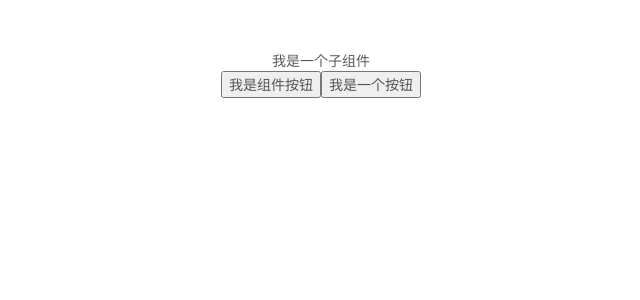
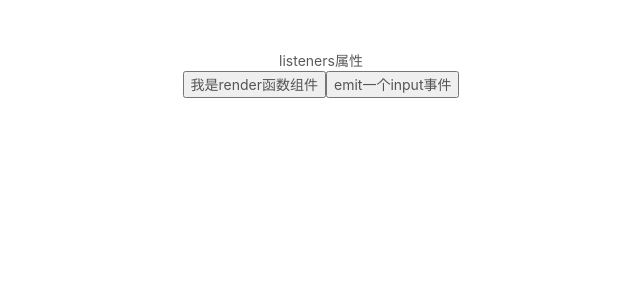
Before and after one commit to zhuqingsong59/vue2-test, a Vue app: page / in a window 1280 px wide. Shown: the top 300 px of the page, without its empty margins (319-959 px from the left). Built offline with nearby package versions, Linux system fonts and the light colour scheme.

Commit message:
改改文字

```diff
--- a/src/components/listeners.vue
+++ b/src/components/listeners.vue
@@ -1,6 +1,6 @@
 <template>
   <div class="" @click="clickTest">
-    我是一个子组件
+    listeners属性
   </div>
 </template>
 
--- a/src/components/modelInput.vue
+++ b/src/components/modelInput.vue
@@ -1,5 +1,5 @@
 <template lang="html">
-  <button type="button" name="button" @click="set">我是一个按钮</button>
+  <button type="button" name="button" @click="set">emit一个input事件</button>
 </template>
 
 <script>
--- a/src/components/renderComponent.vue
+++ b/src/components/renderComponent.vue
@@ -15,7 +15,7 @@ export default {
           }
         }
       },
-      '我是组件按钮'
+      '我是render函数组件'
     )
   }
 }
```
Also changed, not shown: 1 other file (tests, documents, lock files or other folders).
